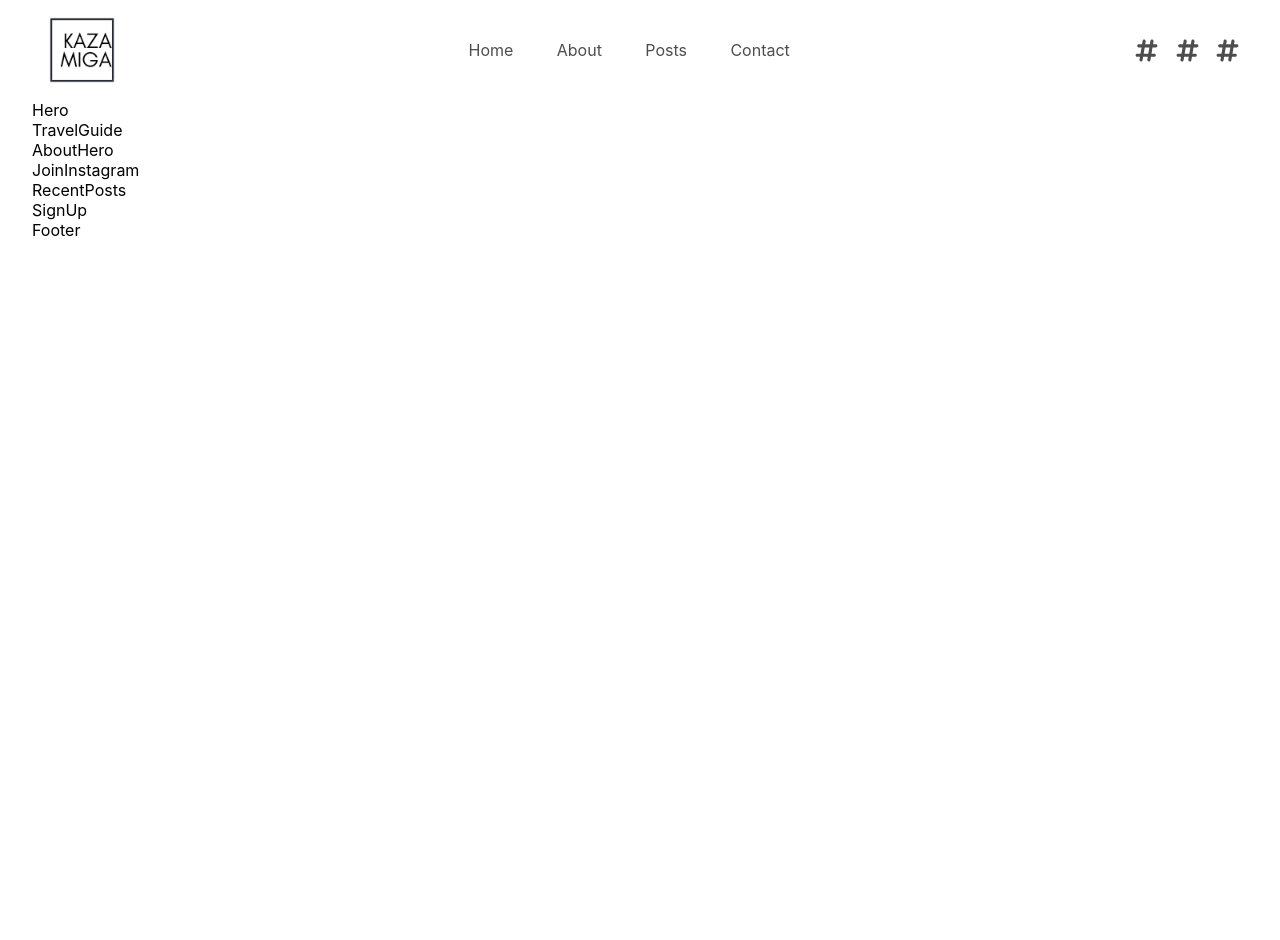
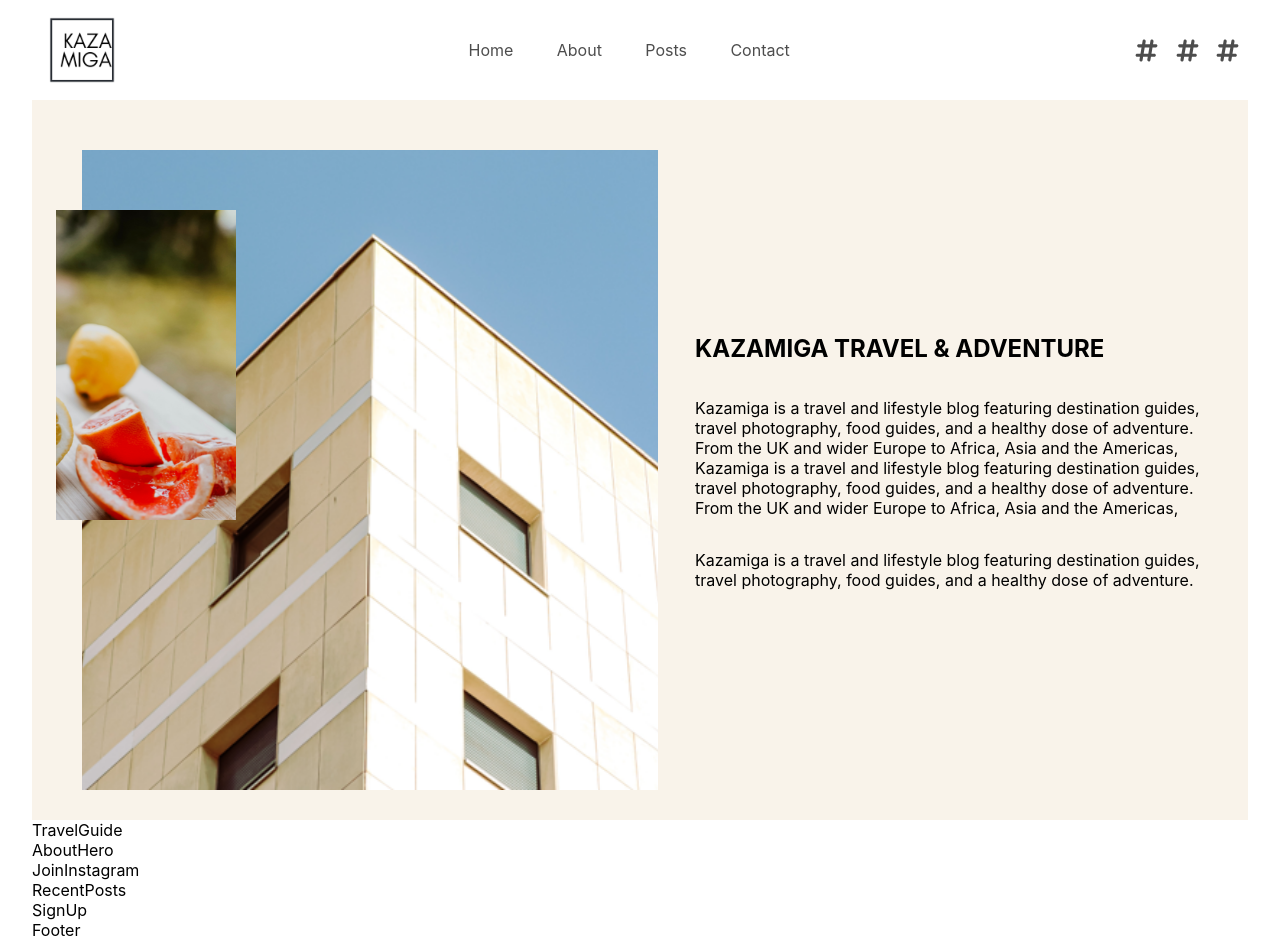
Before and after one commit to cdeluchi/kazamiga, a Next.js app: page / in a window 1280 px wide. Before the commit the page ends 800 px from the top, so only its background shows below. Built offline with nearby package versions, Linux system fonts and the light colour scheme.

Commit message:
fixed the image position

```diff
--- a/pages/components/Hero.js
+++ b/pages/components/Hero.js
@@ -1,9 +1,83 @@
+import Image from "next/image";
 import React from "react";
 import { createUseStyles } from "react-jss";
 
 const Hero = () => {
   const classes = useStyles({});
-  return <div>Hero</div>;
+  return (
+    <div className={classes.heroWrapper}>
+      {/* <div className={classes.heroWrapperIn}> */}
+      <div className={classes.imageWrapper}>
+        <div className={classes.title}>
+          <h3>Travel with us</h3>
+        </div>
+        <div className={classes.image1}></div>
+        <div className={classes.image2}></div>
+      </div>
+      <div className={classes.paragWrapper}>
+        <h2>KAZAMIGA TRAVEL & ADVENTURE</h2>
+        <p>
+          Kazamiga is a travel and lifestyle blog featuring destination guides,
+          travel photography, food guides, and a healthy dose of adventure. From
+          the UK and wider Europe to Africa, Asia and the Americas, Kazamiga is
+          a travel and lifestyle blog featuring destination guides, travel
+          photography, food guides, and a healthy dose of adventure. From the UK
+          and wider Europe to Africa, Asia and the Americas,{" "}
+        </p>
+        <p>
+          Kazamiga is a travel and lifestyle blog featuring destination guides,
+          travel photography, food guides, and a healthy dose of adventure.{" "}
+        </p>
+      </div>
+    </div>
+    // </div>
+  );
 };
-const useStyles = createUseStyles({});
+const useStyles = createUseStyles({
+  heroWrapper: {
+    display: "flex",
+    width: "100%",
+    height: "90vh",
+    background: "#F9F3EA",
+  },
+
+  imageWrapper: {
+    display: "flex",
+    flexDirection: "column",
+    width: "50%",
+    marginTop: 50,
+    marginBottom: 50,
+    marginLeft: 50,
+  },
+  paragWrapper: {
+    display: "flex",
+    flexDirection: "column",
+    justifyContent: "center",
+    width: "50%",
+    marginLeft: 100,
+    marginRight: 40,
+  },
+  title: {},
+  image1: {
+    position: "absolute",
+    background: "url(/kazamiga-2.png)",
+    backgroundRepeat: "no-repeat",
+    backgroundPosition: "center",
+    backgroundSize: "cover",
+    backgroundRepeat: "no-repeat",
+    width: "45vw",
+    height: "80vh",
+  },
+  image2: {
+    position: "relative",
+    background: "url(/kazamiga-3.png)",
+    backgroundRepeat: "no-repeat",
+    backgroundPosition: "center",
+    backgroundSize: "cover",
+    backgroundRepeat: "no-repeat",
+    width: "35%",
+    height: "50%",
+    left: "-5%",
+  },
+});
 export default Hero;
--- a/pages/components/Navbar.js
+++ b/pages/components/Navbar.js
@@ -4,6 +4,7 @@ import Link from "next/link";
 import Image from "next/image";
 import { FontAwesomeIcon } from "@fortawesome/react-fontawesome";
 import { faHashtag } from "@fortawesome/free-solid-svg-icons";
+import { faInstagram } from "@fortawesome/free-solid-svg-icons";
 
 const Navbar = () => {
   const classes = useStyles({});
--- a/styles/globals.css
+++ b/styles/globals.css
@@ -2,8 +2,8 @@ html,
 body {
   padding: 0;
   margin: 0;
-  font-family: -apple-system, BlinkMacSystemFont, Segoe UI, Roboto, Oxygen,
-    Ubuntu, Cantarell, Fira Sans, Droid Sans, Helvetica Neue, sans-serif;
+  font-family: Montserrat, -apple-system, BlinkMacSystemFont, Segoe UI, Roboto,
+    Oxygen, Ubuntu, Cantarell, Fira Sans, Droid Sans, Helvetica Neue, sans-serif;
 }
 
 a {
```
Also changed, not shown: public/kazamiga-2.png (added), public/kazamiga-3.png (added).
